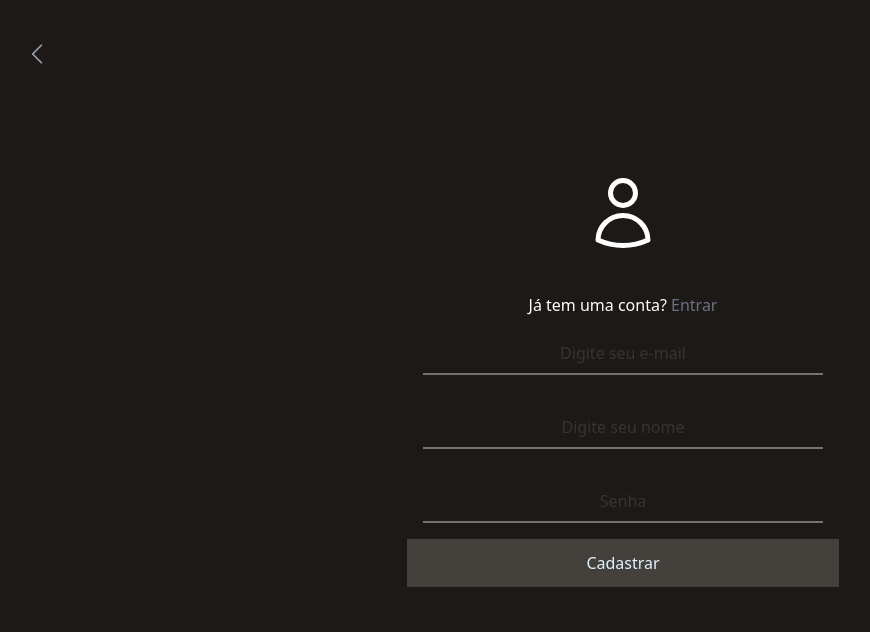
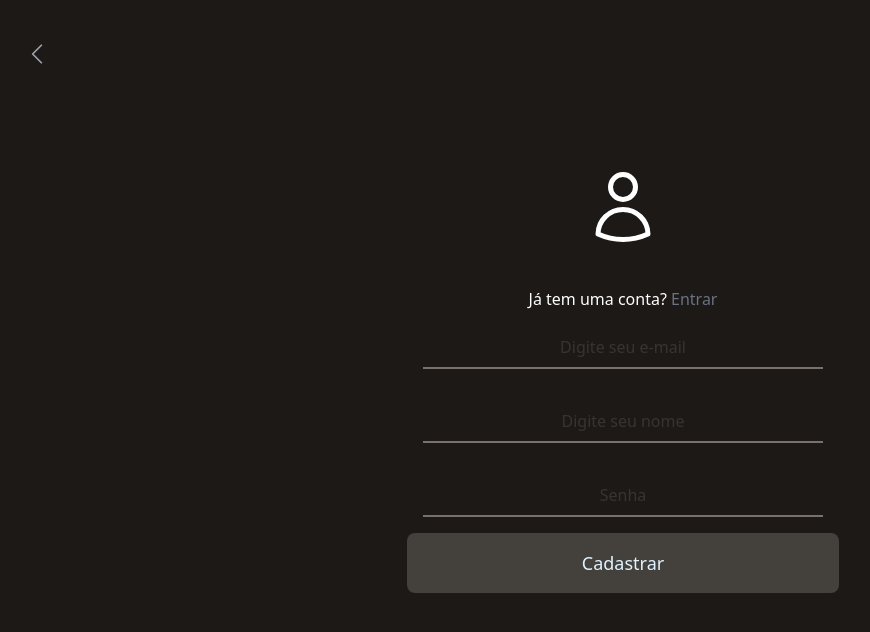
Before and after one commit to LibraryLoops/librarytech-front, a React (Vite) app: page /cadastro in a window 1280 px wide. Shown: the top 632 px of the page, without its empty margins (17-887 px from the left). Built offline with nearby package versions, Linux system fonts and the light colour scheme.

Commit message:
Add rounded in button

```diff
--- a/src/pages/Register.jsx
+++ b/src/pages/Register.jsx
@@ -70,7 +70,7 @@ const Register = () => {
               value={password}
               onChange={(e) => setPassword(e.target.value)}
             />
-            <Button>Cadastrar</Button>
+            <Button rounded='rounded-lg' size='large'>Cadastrar</Button>
             {error && error.map((err, index) => (
               <p key={index} className="text-red-600 font-bold text-center">{err.mensagem}</p>
             ))}
```
